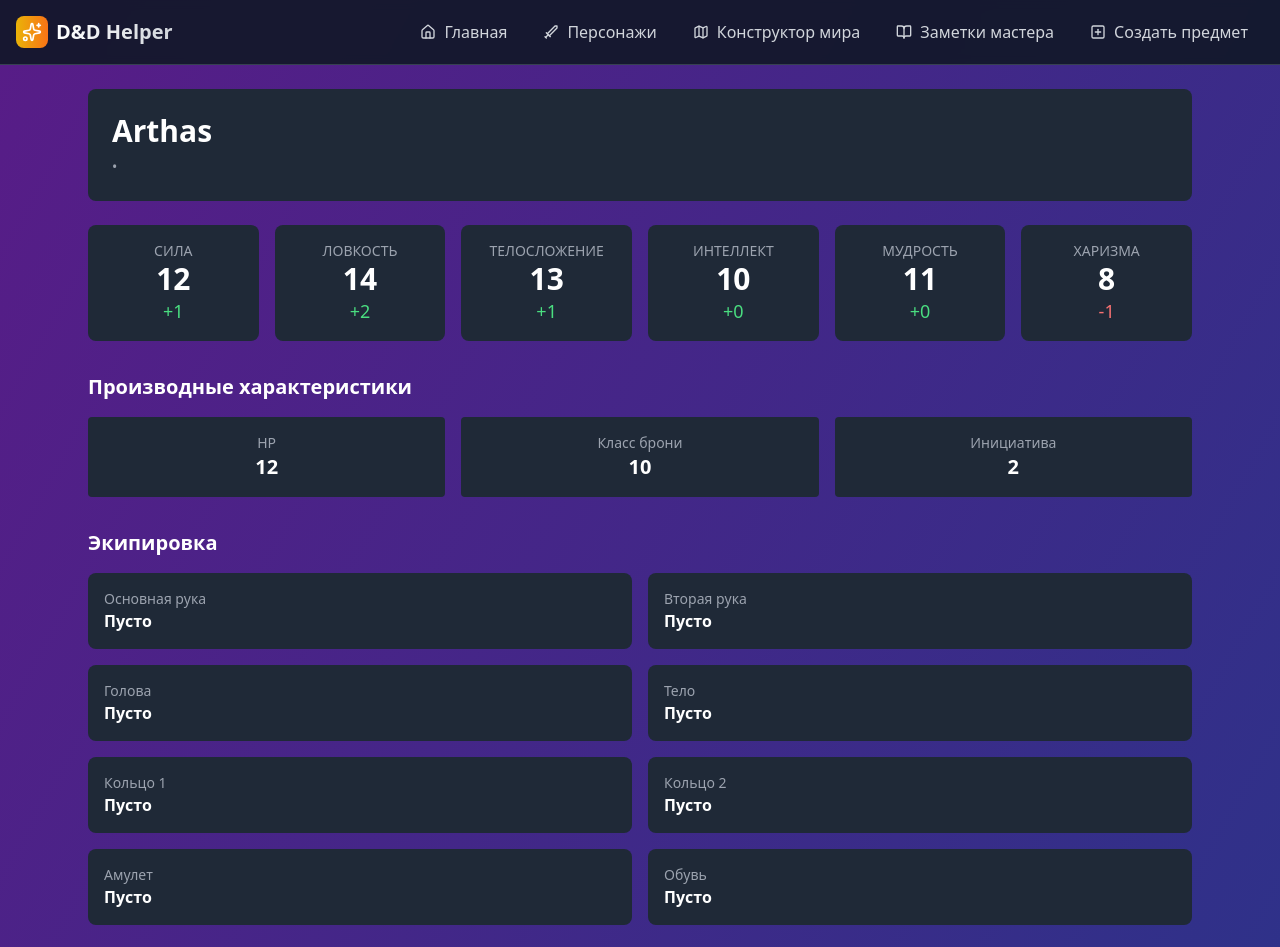
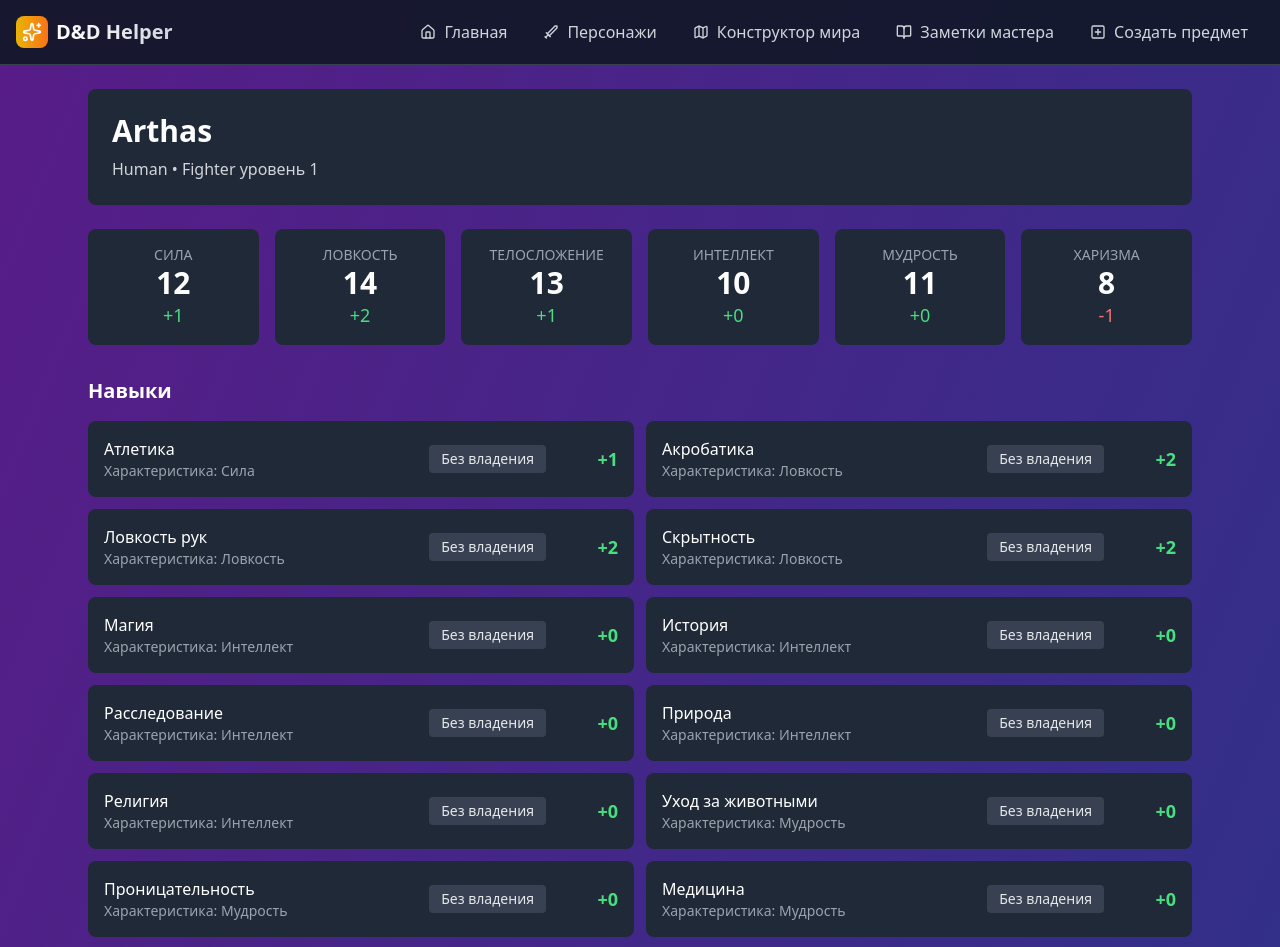
Before and after one commit to batatich/dnd-helper, a React (Vite) app: page /character/character-1 in a window 1280 px wide. Shown: the top 947 px of the page. Built offline with nearby package versions, Linux system fonts and the light colour scheme.

Commit message:
Feat: add skill with proficiency bonus

```diff
--- a/src/components/CharacterForm.tsx
+++ b/src/components/CharacterForm.tsx
@@ -70,6 +70,10 @@ export function CharacterForm({ character, onClose }: CharacterFormProps) {
         class: formData.class,
         race: formData.race,
         baseStats: formData.baseStats,
+        description: formData.description,
+        alignment: formData.alignment,
+        background: formData.background,
+        avatarUrl: formData.avatarUrl,
       })
     } else {
       const newCharacter: Character = {
--- a/src/pages/CharacterSheet.tsx
+++ b/src/pages/CharacterSheet.tsx
@@ -7,10 +7,12 @@ import type { Stats } from '../types/characters'
 import { formatItemEffect } from '../utils/itemEffects'
 import type { EquipmentSlot } from '../types/items'
 import { Link } from 'react-router-dom'
+import { calculateSkillBonus } from '../utils/skills'
+import { standardSkills } from '../types/characters'
 
 export function CharacterSheet() {
   const { id } = useParams()
-  const { characters, equipItem, unequipItem } = useCharacterStore()
+  const { characters, equipItem, unequipItem, toggleSkillProficiency } = useCharacterStore()
   const { items } = useItemsStore()
   const character = characters.find((c) => c.id === id)
 
@@ -84,24 +86,45 @@ const equippedEntries = (
 
   return entry ? entry[0] : null
 }
+const statLabels: Record<keyof Stats, string> = {
+  strength: 'Сила',
+  dexterity: 'Ловкость',
+  constitution: 'Телосложение',
+  intelligence: 'Интеллект',
+  wisdom: 'Мудрость',
+  charisma: 'Харизма',
+}
+const skillsToDisplay =
+  character.skills && character.skills.length > 0
+    ? character.skills
+    : standardSkills
   return (
   <div className="p-6 max-w-6xl mx-auto">
     <div className="bg-gray-800 rounded-lg p-6 mb-6">
       <h1 className="text-3xl font-bold text-white">{character.name}</h1>
+
+      <div className="text-gray-300 mt-2">
+        {character.race} • {character.class} уровень {character.level}
+      </div>
+
+      {(character.alignment || character.background) && (
         <div className="text-gray-400 mt-2 text-sm">
-        {character.alignment} • {character.background}
+          {[character.alignment, character.background].filter(Boolean).join(' • ')}
         </div>
+      )}
 
       {character.avatarUrl && (
         <img
           src={character.avatarUrl}
-      alt="avatar"
-      className="mt-4 w-32 h-32 object-cover rounded-lg"
+          alt={`${character.name} avatar`}
+          className="mt-4 w-32 h-32 object-cover rounded-lg border border-gray-700"
         />
       )}
 
       {character.description && (
-      <p className="text-gray-300 mt-4">{character.description}</p>
+        <p className="text-gray-300 mt-4 whitespace-pre-line">
+          {character.description}
+        </p>
       )}
     </div>
 
@@ -149,6 +172,51 @@ const equippedEntries = (
           )
         }
       )}
+    </div>
+
+<h2 className="text-white text-xl font-bold mt-8 mb-4">Навыки</h2>
+
+<div className="grid grid-cols-1 md:grid-cols-2 gap-3">
+  {skillsToDisplay.map((skill) => {
+    const bonus = calculateSkillBonus(skill, finalStats, character.level)
+
+    return (
+      <div
+  key={skill.name}
+  className="bg-gray-800 rounded-lg p-4 flex justify-between items-center gap-4"
+>
+  <div>
+    <div className="text-white font-medium">{skill.name}</div>
+    <div className="text-gray-400 text-sm">
+      Характеристика: {statLabels[skill.attribute]}
+    </div>
+  </div>
+
+  <div className="flex items-center gap-3">
+    <button
+      onClick={() => toggleSkillProficiency(character.id, skill.name)}
+      className={`px-3 py-1 rounded text-sm transition ${
+        skill.proficient
+          ? 'bg-yellow-600 hover:bg-yellow-700 text-white'
+          : 'bg-gray-700 hover:bg-gray-600 text-gray-200'
+      }`}
+    >
+      {skill.proficient ? 'Владение' : 'Без владения'}
+    </button>
+
+    <div className="text-right min-w-[60px]">
+      <div
+        className={`text-lg font-bold ${
+          bonus >= 0 ? 'text-green-400' : 'text-red-400'
+        }`}
+      >
+        {bonus >= 0 ? `+${bonus}` : bonus}
+      </div>
+    </div>
+  </div>
+</div>
+    )
+  })}
 </div>
 
     <h2 className="text-white text-xl font-bold mt-8 mb-4">
--- a/src/stores/characterStore.ts
+++ b/src/stores/characterStore.ts
@@ -44,9 +44,48 @@ interface CharacterStore {
   clearCurrentCharacter: () => void
   equipItem: (characterId: string, item: Item, slot: EquipmentSlot) => void
   unequipItem: (characterId: string, slot: EquipmentSlot) => void
+  toggleSkillProficiency: (characterId: string, skillName: string) => void
 }
 
 export const useCharacterStore = create<CharacterStore>((set) => ({
+  toggleSkillProficiency: (characterId, skillName) =>
+  set((state) => {
+    const updatedAt = new Date().toISOString()
+
+    const newCharacters = state.characters.map((char) =>
+      char.id === characterId
+        ? {
+            ...char,
+            skills: (char.skills ?? []).map((skill) =>
+              skill.name === skillName
+                ? { ...skill, proficient: !skill.proficient }
+                : skill
+            ),
+            updatedAt,
+          }
+        : char
+    )
+
+    saveCharacters(newCharacters)
+
+    const updatedCurrentCharacter =
+      state.currentCharacter?.id === characterId
+        ? {
+            ...state.currentCharacter,
+            skills: (state.currentCharacter.skills ?? []).map((skill) =>
+              skill.name === skillName
+                ? { ...skill, proficient: !skill.proficient }
+                : skill
+            ),
+            updatedAt,
+          }
+        : state.currentCharacter
+
+    return {
+      characters: newCharacters,
+      currentCharacter: updatedCurrentCharacter,
+    }
+  }),
   characters: loadCharacters(),
   currentCharacter: null,
 
@@ -143,6 +182,7 @@ export const useCharacterStore = create<CharacterStore>((set) => ({
       characters: newCharacters,
       currentCharacter: updatedCurrentCharacter,
     }
+
   }),
       unequipItem: (characterId, slot) =>
     set((state) => {
--- /dev/null
+++ b/src/utils/skills.ts
@@ -0,0 +1,21 @@
+import type { Skill, Stats } from '../types/characters'
+import { getModifier } from './stats'
+
+export function getProficiencyBonus(level: number): number {
+  if (level >= 17) return 6
+  if (level >= 13) return 5
+  if (level >= 9) return 4
+  if (level >= 5) return 3
+  return 2
+}
+
+export function calculateSkillBonus(
+  skill: Skill,
+  stats: Stats,
+  level: number
+): number {
+  const statModifier = getModifier(stats[skill.attribute])
+  const proficiencyBonus = skill.proficient ? getProficiencyBonus(level) : 0
+
+  return statModifier + proficiencyBonus
+}
```
Lines whose indentation alone changed are shown as unchanged.
